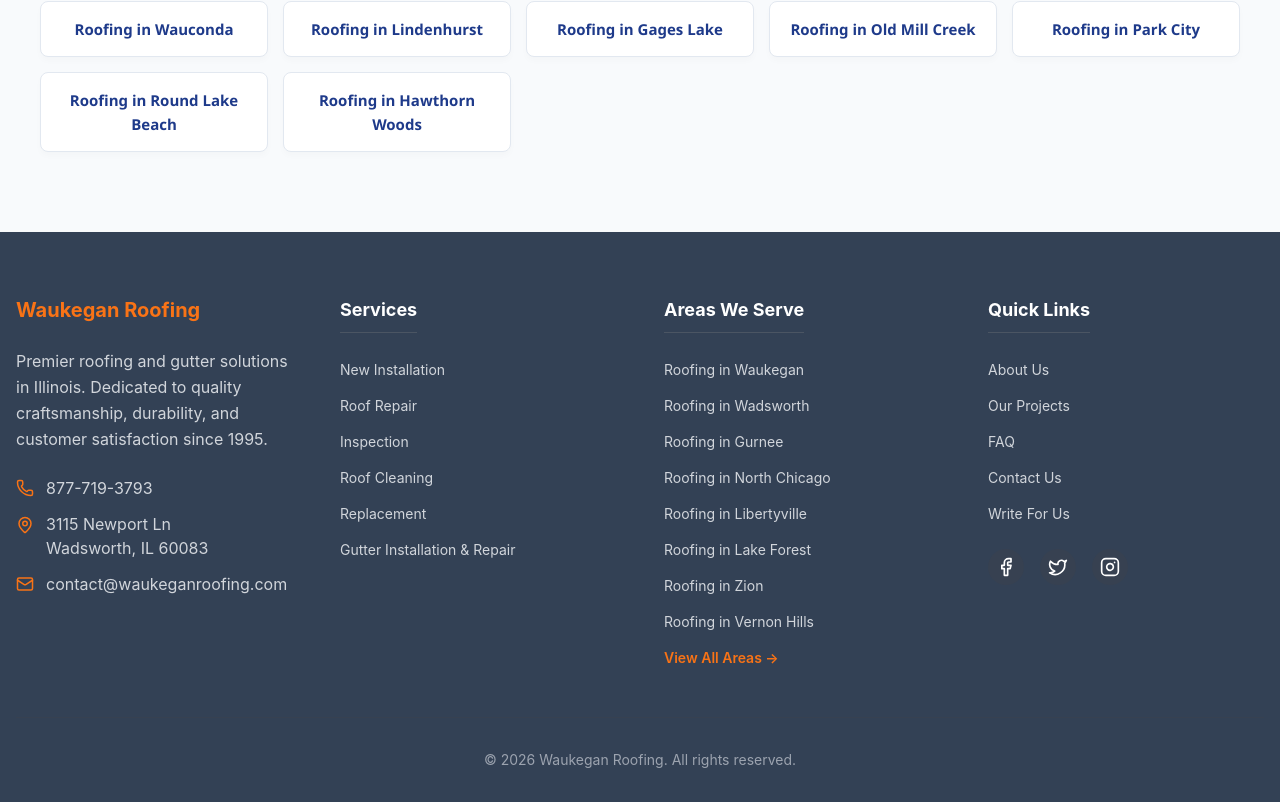
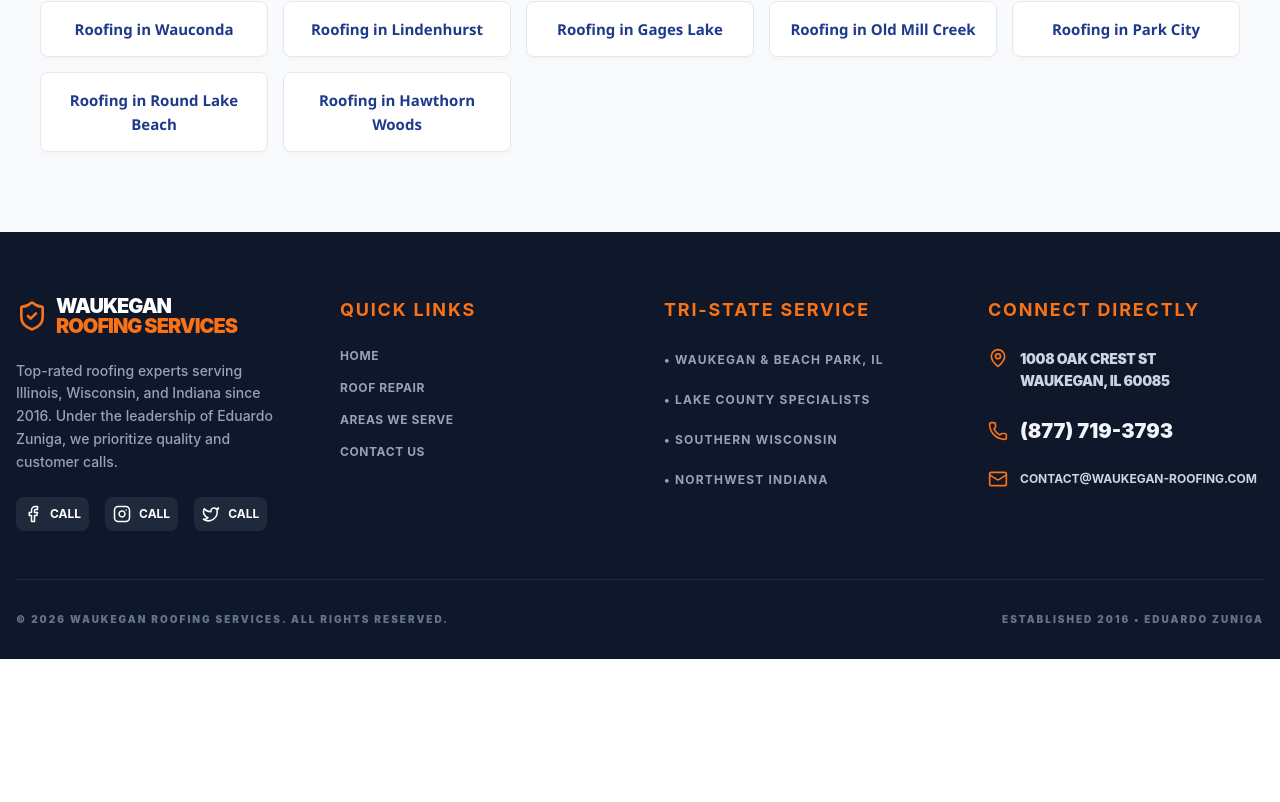
Before and after one commit to Wakeel11/waukegan-roofing, a React (Vite) app: page / in a window 1280 px wide. Shown: the part 2581-3383 px from the top of the page. After the commit the page ends 3240 px from the top, so only its background shows below. Built offline with nearby package versions, Linux system fonts and the light colour scheme.

Commit message:
Update Footer.tsx

```diff
--- a/components/Footer.tsx
+++ b/components/Footer.tsx
@@ -1,99 +1,94 @@
 import React from 'react';
 import { Link } from 'react-router-dom';
-import { BUSINESS_INFO, ROOFING_SERVICES, SERVICE_AREAS } from '../constants';
-import { MapPin, Phone, Mail, Facebook, Twitter, Instagram } from 'lucide-react';
+import { Phone, Mail, MapPin, Facebook, Instagram, Twitter, ShieldCheck } from 'lucide-react';
+import { BUSINESS_INFO } from '../constants';
 
-const Footer: React.FC = () => {
-  const currentYear = new Date().getFullYear();
+const Footer = () => {
+  // Call link for social icons to maximize lead conversion
+  const callLink = `tel:8777193793`;
 
   return (
-    <footer className="bg-brand-slate text-white pt-16 pb-8">
-      <div className="container mx-auto px-4 max-w-7xl">
+    <footer className="bg-slate-900 text-white pt-16 pb-8">
+      <div className="container mx-auto px-4">
         <div className="grid grid-cols-1 md:grid-cols-2 lg:grid-cols-4 gap-12 mb-12">
 
-          {/* Company Info */}
-          <div>
-            <h3 className="text-xl font-bold mb-6 text-brand-accent">Waukegan Roofing</h3>
-            <p className="text-gray-300 mb-6 leading-relaxed">
-              Premier roofing and gutter solutions in Illinois. Dedicated to quality craftsmanship, durability, and customer satisfaction since 1995.
+          {/* 1. Brand & History (Content Preserved) */}
+          <div className="space-y-6">
+            <Link to="/" className="flex items-center gap-2 group">
+              <ShieldCheck className="text-[#f97316] group-hover:scale-110 transition-transform" size={32} />
+              <span className="text-xl font-black tracking-tighter uppercase leading-none">
+                WAUKEGAN<br /><span className="text-[#f97316]">Roofing Services</span>
+              </span>
+            </Link>
+            <p className="text-slate-400 text-sm leading-relaxed font-medium">
+              Top-rated roofing experts serving Illinois, Wisconsin, and Indiana since 2016.
+              Under the leadership of Eduardo Zuniga, we prioritize quality and customer calls.
             </p>
-            <div className="space-y-3">
-              <a href={`tel:${BUSINESS_INFO.phone}`} className="flex items-center gap-3 text-gray-300 hover:text-white transition-colors">
-                <Phone size={18} className="text-brand-accent" />
-                <span>{BUSINESS_INFO.phoneDisplay}</span>
+
+            {/* Social Icons linked to Call Action */}
+            <div className="flex gap-4">
+              <a href={callLink} className="bg-slate-800 p-2 rounded-lg hover:bg-[#f97316] transition-colors flex items-center gap-2 text-xs font-bold uppercase">
+                <Facebook size={18} /> Call
               </a>
-              <div className="flex items-start gap-3 text-gray-300">
-                <MapPin size={18} className="text-brand-accent mt-1 flex-shrink-0" />
-                <address className="not-italic">
-                  {BUSINESS_INFO.address.street}<br />
-                  {BUSINESS_INFO.address.city}, {BUSINESS_INFO.address.state} {BUSINESS_INFO.address.zip}
-                </address>
-              </div>
-              <a href={`mailto:${BUSINESS_INFO.email}`} className="flex items-center gap-3 text-gray-300 hover:text-white transition-colors">
-                <Mail size={18} className="text-brand-accent" />
-                <span>{BUSINESS_INFO.email}</span>
+              <a href={callLink} className="bg-slate-800 p-2 rounded-lg hover:bg-[#f97316] transition-colors flex items-center gap-2 text-xs font-bold uppercase">
+                <Instagram size={18} /> Call
+              </a>
+              <a href={callLink} className="bg-slate-800 p-2 rounded-lg hover:bg-[#f97316] transition-colors flex items-center gap-2 text-xs font-bold uppercase">
+                <Twitter size={18} /> Call
               </a>
             </div>
           </div>
 
-          {/* Services Links */}
+          {/* 2. Quick Links (Preserved) */}
           <div>
-            <h3 className="text-lg font-bold mb-6 border-b border-gray-600 pb-2 inline-block">Services</h3>
-            <ul className="space-y-3">
-              {ROOFING_SERVICES.map(service => (
-                <li key={service.id}>
-                  <Link to="/services" className="text-gray-300 hover:text-brand-accent transition-colors text-sm">
-                    {service.title}
-                  </Link>
-                </li>
-              ))}
-              <li>
-                <Link to="/services" className="text-gray-300 hover:text-brand-accent transition-colors text-sm">
-                  Gutter Installation & Repair
-                </Link>
+            <h4 className="text-lg font-bold mb-6 uppercase tracking-widest text-[#f97316]">Quick Links</h4>
+            <ul className="space-y-4 text-slate-400 font-bold uppercase text-xs tracking-wider">
+              <li><Link to="/" className="hover:text-white transition-colors">Home</Link></li>
+              <li><Link to="/roofing-repair" className="hover:text-white transition-colors">Roof Repair</Link></li>
+              <li><Link to="/areas-we-serve" className="hover:text-white transition-colors">Areas We Serve</Link></li>
+              <li><Link to="/contact" className="hover:text-white transition-colors">Contact Us</Link></li>
+            </ul>
+          </div>
+
+          {/* 3. Service Territories (Preserved) */}
+          <div>
+            <h4 className="text-lg font-bold mb-6 uppercase tracking-widest text-[#f97316]">Tri-State Service</h4>
+            <ul className="space-y-4 text-slate-400 font-bold text-xs uppercase tracking-widest leading-loose">
+              <li>• Waukegan & Beach Park, IL</li>
+              <li>• Lake County Specialists</li>
+              <li>• Southern Wisconsin</li>
+              <li>• Northwest Indiana</li>
+            </ul>
+          </div>
+
+          {/* 4. Corrected Contact Info (NEW ADDRESS) */}
+          <div>
+            <h4 className="text-lg font-bold mb-6 uppercase tracking-widest text-[#f97316]">Connect Directly</h4>
+            <ul className="space-y-6">
+              <li className="flex items-start gap-3">
+                <MapPin className="text-[#f97316] shrink-0" size={20} />
+                <span className="text-slate-300 text-sm font-black uppercase leading-relaxed tracking-tight">
+                  1008 Oak Crest St<br />Waukegan, IL 60085
+                </span>
+              </li>
+              <li className="flex items-center gap-3">
+                <Phone className="text-[#f97316] shrink-0" size={20} />
+                <a href={callLink} className="text-slate-100 text-xl font-black hover:text-[#f97316] transition-colors">
+                  (877) 719-3793
+                </a>
+              </li>
+              <li className="flex items-center gap-3">
+                <Mail className="text-[#f97316] shrink-0" size={20} />
+                <span className="text-slate-300 text-xs font-bold uppercase">contact@waukegan-roofing.com</span>
               </li>
             </ul>
           </div>
-
-          {/* Service Areas (Programmatic Links) */}
-          <div>
-            <h3 className="text-lg font-bold mb-6 border-b border-gray-600 pb-2 inline-block">Areas We Serve</h3>
-            <ul className="space-y-3 grid grid-cols-2 sm:grid-cols-1">
-              {SERVICE_AREAS.slice(0, 8).map(city => (
-                <li key={city.slug}>
-                  <Link to={`/city/${city.slug}`} className="text-gray-300 hover:text-brand-accent transition-colors text-sm">
-                    Roofing in {city.name}
-                  </Link>
-                </li>
-              ))}
-              <li>
-                <Link to="/areas-we-serve" className="text-brand-accent hover:text-white transition-colors text-sm font-semibold">
-                  View All Areas &rarr;
-                </Link>
-              </li>
-            </ul>
-          </div>
-
-          {/* Quick Links & Social */}
-          <div>
-            <h3 className="text-lg font-bold mb-6 border-b border-gray-600 pb-2 inline-block">Quick Links</h3>
-            <ul className="space-y-3 mb-6">
-              <li><Link to="/about" className="text-gray-300 hover:text-white transition-colors text-sm">About Us</Link></li>
-              <li><Link to="/projects" className="text-gray-300 hover:text-white transition-colors text-sm">Our Projects</Link></li>
-              <li><Link to="/faq" className="text-gray-300 hover:text-white transition-colors text-sm">FAQ</Link></li>
-              <li><Link to="/contact" className="text-gray-300 hover:text-white transition-colors text-sm">Contact Us</Link></li>
-              <li><Link to="/write-for-us" className="text-gray-300 hover:text-white transition-colors text-sm">Write For Us</Link></li>
-            </ul>
-            <div className="flex gap-4">
-              <a href="#" className="bg-gray-700 p-2 rounded-full hover:bg-brand-accent transition-colors"><Facebook size={20} /></a>
-              <a href="#" className="bg-gray-700 p-2 rounded-full hover:bg-brand-accent transition-colors"><Twitter size={20} /></a>
-              <a href="#" className="bg-gray-700 p-2 rounded-full hover:bg-brand-accent transition-colors"><Instagram size={20} /></a>
-            </div>
-          </div>
         </div>
 
-        <div className="border-t border-gray-700 pt-8 text-center text-gray-400 text-sm">
-          <p>&copy; {currentYear} {BUSINESS_INFO.name}. All rights reserved.</p>
+        {/* Bottom Bar (Content Preserved) */}
+        <div className="border-t border-slate-800 pt-8 mt-8 flex flex-col md:flex-row justify-between items-center gap-4 text-[10px] text-slate-500 font-black uppercase tracking-[0.2em]">
+          <p>© 2026 WAUKEGAN Roofing Services. All Rights Reserved.</p>
+          <p>Established 2016 • Eduardo Zuniga</p>
         </div>
       </div>
     </footer>
```
